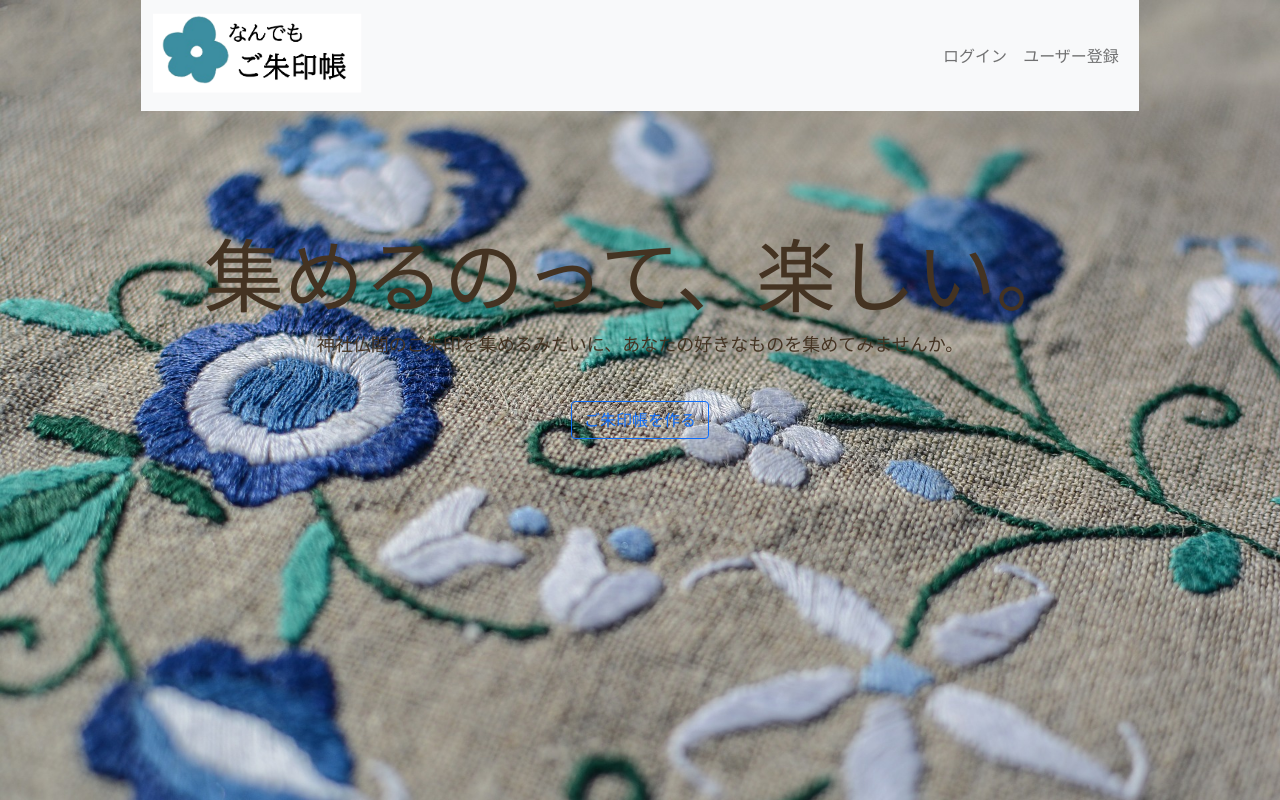
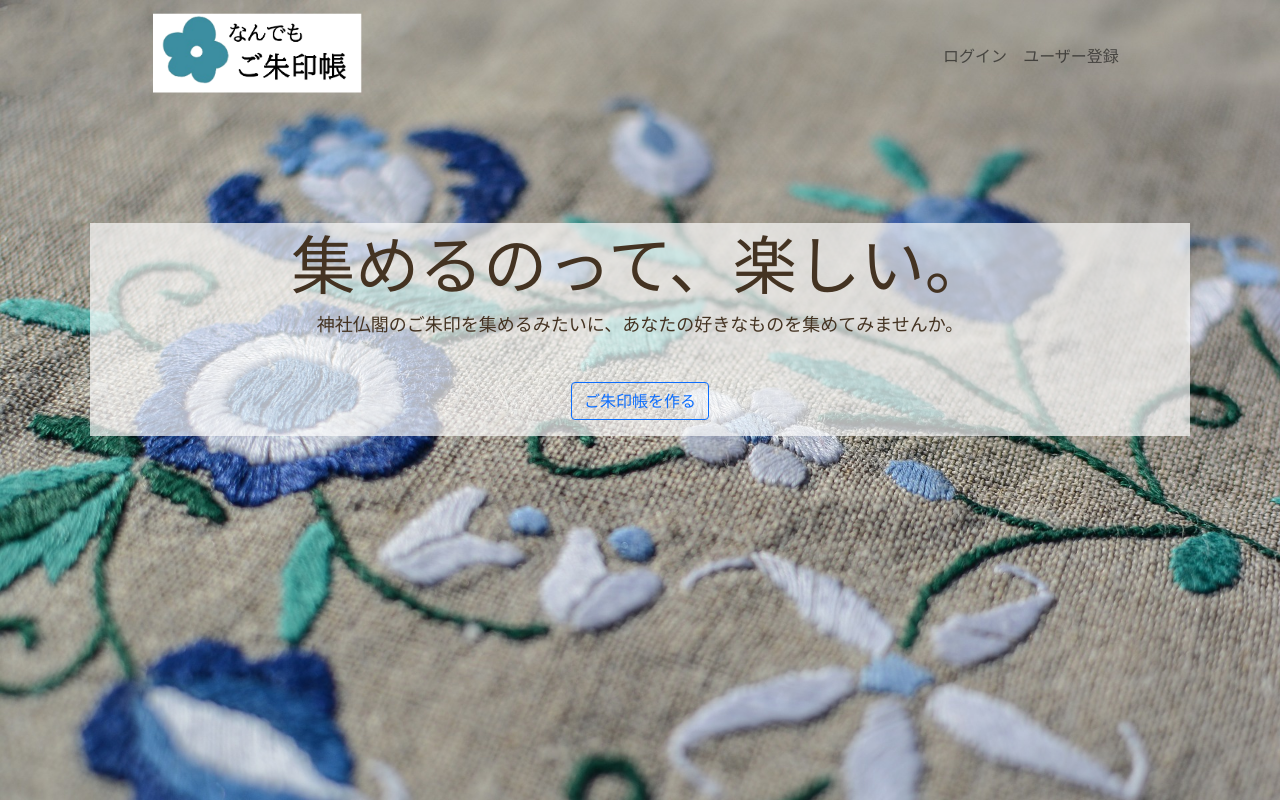
Before and after one commit to pokopok/Atsumecho, a Django app: template templates/accounts/home.html in a window 1280 px wide. Run offline with Django 4.2, Linux system fonts and the light colour scheme; the template is opened without the code that fills it, so the values that code supplies are empty.

Commit message:
background 調整

```diff
--- a/static/css/style.css
+++ b/static/css/style.css
@@ -47,6 +47,8 @@ header h1 {
 .home-content {
     text-align: center;
     margin-top: 10%;
+    padding-bottom: 16px;
+    background: rgba(253, 253, 253, 0.7);
 }
 
 .home-content p {
@@ -56,7 +58,7 @@ header h1 {
 
 /* 見出し */
 .page-title {
-    font-size: 5rem;
+    font-size: 4rem;
     font-family:'Shippori Mincho', serif;
     text-transform: uppercase;
     font-weight: normal;
--- a/templates/base.html
+++ b/templates/base.html
@@ -13,7 +13,7 @@
   <body>
     <div class=big-bg>
       <header class="page-header wrapper">
-        <nav class="navbar navbar-expand-lg navbar-light bg-light">
+        <nav class="navbar navbar-expand-lg navbar-light">
           <div class="container-fluid">
             <a class="navbar-brand" href="{% url 'accounts:home' %}">
               <img class="logo" src="../../media/image/logo.png" alt="なんでもご朱印帳 ホーム">
```
